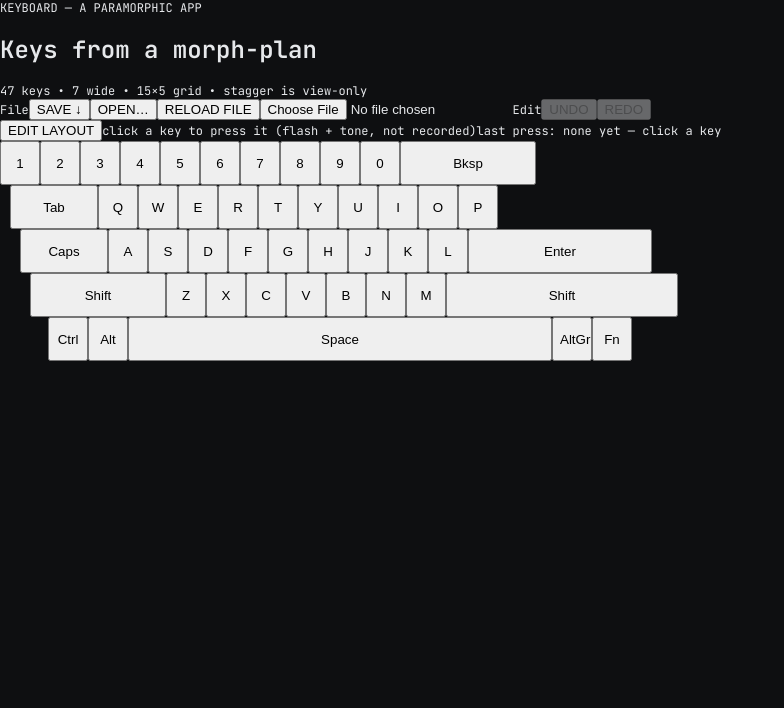
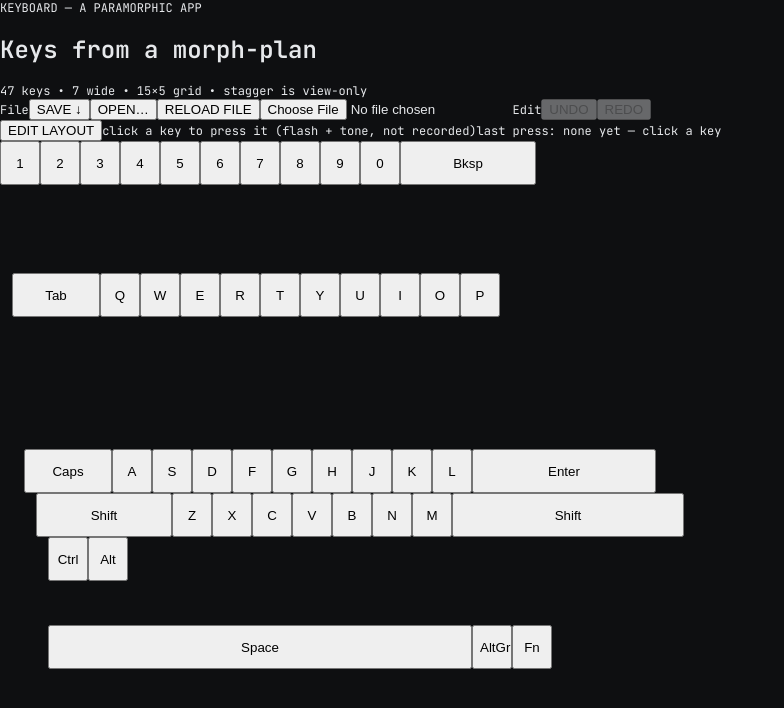
Before and after one commit to noctivagous/paramorphic-components, a React (Vite) app in the folder apps/keyboard/: page / in a window 1280 px wide. Shown: the top 708 px of the page, without its empty margins (0-784 px from the left). Built offline with nearby package versions, Linux system fonts and the light colour scheme.

Commit message:
Fix keyboard slots, tree-save throw, and grid checkpoint validation

```diff
--- a/apps/keyboard/morph-plans/keyboard.json
+++ b/apps/keyboard/morph-plans/keyboard.json
@@ -795,7 +795,16 @@
   },
   "outcomes": [],
   "interpretation": {
-    "view": "keyboard"
+    "view": "keyboard",
+    "keyboard": {
+      "stagger": [
+        0,
+        12,
+        24,
+        36,
+        48
+      ]
+    }
   },
   "base": {
     "occupants": [],
--- a/apps/keyboard/src/App.tsx
+++ b/apps/keyboard/src/App.tsx
@@ -138,7 +138,13 @@ export default function App() {
   const save = () => {
     // Settings come from the opened file; the chain is verified before
     // publishing, collapsing to an honest checkpoint when truncated.
-    const { plan, checkpointed } = buildKeyboardSave({ settings, size, occupants, base, adopted, past });
+    // An invalid current board is an error, never a file.
+    const res = buildKeyboardSave({ settings, size, occupants, base, adopted, past });
+    if (!res.ok) {
+      setErrors(res.errors);
+      return;
+    }
+    const { plan, checkpointed } = res;
     if (checkpointed) {
       setBase(plan.base);
       setAdopted([]);
@@ -245,7 +251,7 @@ export default function App() {
         </div>
       )}
       <div className="mt-3">
-        <KeyboardView occupants={occupants} setOccupants={push} width={size.w} height={size.h} />
+        <KeyboardView occupants={occupants} setOccupants={push} width={size.w} height={size.h} stagger={settings.interpretation?.keyboard?.stagger} />
       </div>
     </div>
   );
--- a/apps/keyboard/src/save.ts
+++ b/apps/keyboard/src/save.ts
@@ -22,6 +22,6 @@ export function buildKeyboardSave(args: {
   base: PlanBase;
   adopted: AppliedMorph[];
   past: HistoryStep[];
-}): { plan: any; checkpointed: boolean } {
+}): { ok: true; plan: any; checkpointed: boolean } | { ok: false; errors: string[] } {
   return buildAppSave(args);
 }
--- a/apps/player/src/save.ts
+++ b/apps/player/src/save.ts
@@ -30,6 +30,6 @@ export function buildPlayerSave(args: {
   base: PlanBase;
   adopted: AppliedMorph[];
   past: HistoryStep[];
-}): { plan: any; checkpointed: boolean } {
+}): { ok: true; plan: any; checkpointed: boolean } | { ok: false; errors: string[] } {
   return buildAppSave(args);
 }
--- a/apps/spreadsheet/src/save.ts
+++ b/apps/spreadsheet/src/save.ts
@@ -22,6 +22,6 @@ export function buildSheetSave(args: {
   base: PlanBase;
   adopted: AppliedMorph[];
   past: HistoryStep[];
-}): { plan: any; checkpointed: boolean } {
+}): { ok: true; plan: any; checkpointed: boolean } | { ok: false; errors: string[] } {
   return buildAppSave(args);
 }
--- a/src/framework/morphs/tree2.ts
+++ b/src/framework/morphs/tree2.ts
@@ -231,7 +231,9 @@ export function chainForTreeSave(
     return { ok: false, errors: currentErrors.map(e => `current.${e}`) };
   }
   const chainValid = Array.isArray(chain) && treeRegistry.validateChain(chain).length === 0;
-  const replayed = chainValid
+  // Guard the replay on a valid base: cloning an invalid base throws, and a
+  // valid current state must checkpoint instead of throwing.
+  const replayed = baseOk && chainValid
     ? treeRegistry.replayMorphsChecked(base, chain, {}, cloneTreeState)
     : ({ ok: false, errors: [] } as const);
   const matches = replayed.ok && treeNodesEqual(replayed.state, current) === null;
--- a/src/framework/plan.ts
+++ b/src/framework/plan.ts
@@ -493,18 +493,26 @@ export function chainForSave(
   width: number,
   height: number,
   ctx: MorphContext = {}
-): { base: PlanBase; morphs: AppliedMorph[]; checkpointed: boolean } {
+): { ok: true; base: PlanBase; morphs: AppliedMorph[]; checkpointed: boolean } | { ok: false; errors: string[] } {
   // Save-publication rule shared with disjoint Tree chains (see
   // `publishesFullChain` on the scoped core): publish the full base + chain
   // only when the chain validates, the checked replay accepts it, and the
-  // replayed state matches the current board. Otherwise checkpoint honestly.
+  // replayed state matches the current board. Otherwise checkpoint honestly —
+  // but only a loadable checkpoint: an invalid current board is an error,
+  // never a file its own loader rejects.
   const chainValid = Array.isArray(chain) && validateChain(chain, ctx).length === 0;
   const replayed = chainValid ? replayMorphsChecked(base, chain, ctx) : replayMorphs(base, chain, ctx);
   const matches = replayed.ok && statesEqual(replayed.state, occupants, width, height) === null;
   if (gridRegistry.publishesFullChain(true, chainValid, replayed.ok, matches)) {
-    return { base, morphs: chain, checkpointed: false };
+    return { ok: true, base, morphs: chain, checkpointed: false };
   }
-  return { base: { occupants, width, height }, morphs: [], checkpointed: true };
+  const boardErrors = Array.isArray(occupants)
+    ? checkBoard(occupants, width, height)
+    : ["current occupants must be an array"];
+  if (boardErrors.length > 0) {
+    return { ok: false, errors: boardErrors.map(e => `current state: ${e}`) };
+  }
+  return { ok: true, base: { occupants, width, height }, morphs: [], checkpointed: true };
 }
 
 export type PlanApplyTarget = {
--- a/src/framework/save.ts
+++ b/src/framework/save.ts
@@ -25,7 +25,7 @@ export function buildAppSave(args: {
   adopted: AppliedMorph[];
   past: HistoryStep[];
   extra?: Record<string, unknown>;
-}): { plan: any; checkpointed: boolean } {
+}): { ok: true; plan: any; checkpointed: boolean } | { ok: false; errors: string[] } {
   const stepped = args.past.map(e => e.morph).filter((m): m is AppliedMorph => m !== null);
   const saved = chainForSave(
     args.base,
@@ -34,7 +34,9 @@ export function buildAppSave(args: {
     args.size.w,
     args.size.h
   );
+  if (!saved.ok) return saved;
   return {
+    ok: true,
     checkpointed: saved.checkpointed,
     plan: {
       $schema: "paramorphic-plan/1",
--- a/src/views/KeyboardView.tsx
+++ b/src/views/KeyboardView.tsx
@@ -14,16 +14,39 @@ const KEY_W = 44;
 const KEY_H = 44;
 const GAP = 4;
 
-// View-only stagger per row (px). State keeps dense anchors; the offset only
-// renders the familiar QWERTY shift. Indexed by row, extras reuse the last.
-const STAGGER = [0, 10, 20, 30, 48];
-
-function staggerFor(r: number): number {
-  return STAGGER[Math.min(r, STAGGER.length - 1)];
-}
+// Planned row offsets live in `interpretation.keyboard.stagger` (see
+// `staggerForRow`); the component only falls back to DEFAULT_STAGGER.
 
 function cellsOfKey(o: Occupant): { q: number; r: number }[] {
   return cellsOf(o);
+}
+
+export type KeySlot = { q: number; key: Occupant | null; covered: boolean };
+
+/**
+ * Slot-accurate row layout: every column 0..width-1 appears, so empty
+ * positions between keys (e.g. the gap before Space) render as gaps instead
+ * of collapsing. Covered span cells are marked, not duplicated — the anchor
+ * button already spans their width.
+ */
+export function slotsForRow(occupants: Occupant[], width: number, r: number): KeySlot[] {
+  const byCell = new Map<string, Occupant>();
+  for (const o of occupants) for (const c of cellsOfKey(o)) byCell.set(`${c.q},${c.r}`, o);
+  return Array.from({ length: width }, (_, q) => {
+    const occ = byCell.get(`${q},${r}`) ?? null;
+    if (!occ) return { q, key: null, covered: false };
+    const isAnchor = occ.anchor.q === q && occ.anchor.r === r;
+    return { q, key: occ, covered: !isAnchor };
+  });
+}
+
+/** Fallback stagger when the plan carries no keyboard offsets. */
+export const DEFAULT_STAGGER = [0, 10, 20, 30, 48];
+
+/** Row offset in px, read from the plan (`interpretation.keyboard.stagger`). */
+export function staggerForRow(r: number, stagger: number[] | undefined): number {
+  const list = Array.isArray(stagger) && stagger.length > 0 ? stagger : DEFAULT_STAGGER;
+  return list[Math.min(r, list.length - 1)] ?? 0;
 }
 
 export function KeyboardView({
@@ -31,11 +54,13 @@ export function KeyboardView({
   setOccupants,
   width,
   height,
+  stagger,
 }: {
   occupants: Occupant[];
   setOccupants: (o: Occupant[]) => void;
   width: number;
   height: number;
+  stagger?: number[];
 }) {
   const [edit, setEdit] = useState(false);
   const [pressed, setPressed] = useState<string | null>(null);
@@ -48,15 +73,6 @@ export function KeyboardView({
     for (const o of occupants) for (const c of cellsOfKey(o)) m.set(`${c.q},${c.r}`, o);
     return m;
   }, [occupants]);
-
-  const anchorsByRow = useMemo(() => {
-    const rows: Occupant[][] = Array.from({ length: height }, () => []);
-    for (const o of occupants) {
-      if (o.anchor.r >= 0 && o.anchor.r < height) rows[o.anchor.r].push(o);
-    }
-    for (const row of rows) row.sort((a, b) => a.anchor.q - b.anchor.q);
-    return rows;
-  }, [occupants, height]);
 
   const tone = (freq: number) => {
     try {
@@ -113,7 +129,7 @@ export function KeyboardView({
       </div>
       <div className="flex flex-col gap-[4px]">
         {Array.from({ length: height }, (_, r) => (
-          <div key={r} className="flex gap-[4px]" style={{ marginLeft: staggerFor(r) }}>
+          <div key={r} className="flex gap-[4px]" style={{ marginLeft: staggerForRow(r, stagger) }}>
             {edit
               ? // Edit mode renders every slot so empty cells are clickable.
                 Array.from({ length: width }, (_, q) => {
@@ -147,9 +163,15 @@ export function KeyboardView({
                     </button>
                   );
                 })
-              : // Play mode renders anchor keys only; span width shows size,
-                // row margin shows stagger.
-                anchorsByRow[r].map(o => {
+              : // Play mode renders every slot: anchors press, empty cells
+                // hold their position as gaps, covered span cells collapse
+                // into the anchor button's width.
+                slotsForRow(occupants, width, r).map(slot => {
+                  if (slot.covered) return null;
+                  if (!slot.key) {
+                    return <div key={`gap-${slot.q}`} style={{ width: KEY_W, height: KEY_H }} />;
+                  }
+                  const o = slot.key;
                   const w = (o.span.length + 1) * KEY_W + o.span.length * GAP - GAP;
                   const hot = pressed === o.id;
                   return (
@@ -162,7 +184,7 @@ export function KeyboardView({
                           ? "bg-[var(--accent)] text-black border-[var(--accent)]"
                           : "bg-[var(--bg-3)] border-[var(--border)]"
                       }`}
-                      style={{ width: w, height: KEY_H }}
+                      style={{ width: w, height: KEY_H, flexShrink: 0 }}
                     >
                       {(o.data as any)?.label ?? o.id}
                     </button>
```
Also changed, not shown: apps/player/src/App.tsx (+7 -1 lines), apps/spreadsheet/src/App.tsx (+7 -1 lines), scripts/verify-morph-replay.ts (+55 -4 lines), 1 other file (tests, documents, lock files or other folders).
